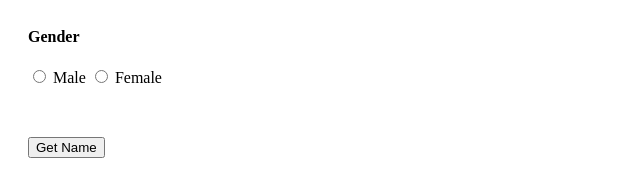
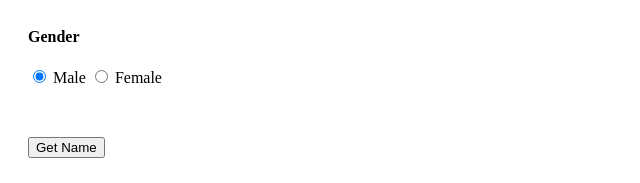
Before and after one commit to Timzyofficial/akan-name-ip, a plain HTML site: page index.html in a window 1280 px wide. Shown: the part 670-853 px from the top of the page, 0-640 px from the left. Drawn offline with Linux system fonts and the light colour scheme.

Commit message:
Add default selection on radio

```diff
--- a/index.html
+++ b/index.html
@@ -34,7 +34,7 @@
             <label for="" class="yearWarning"></label>
            </div>
             <h4>Gender</h4>
-            <input type="radio" id="male" name="gender">
+            <input type="radio" id="male" name="gender" checked>
             <label>Male</label>
             <input type="radio" id="female" name="gender">
             <label>Female</label>
```
